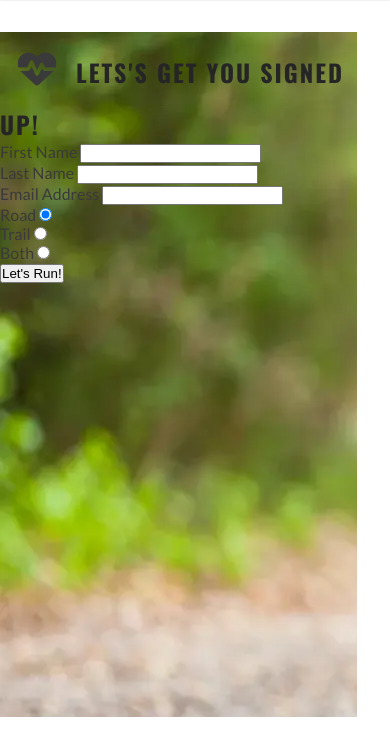
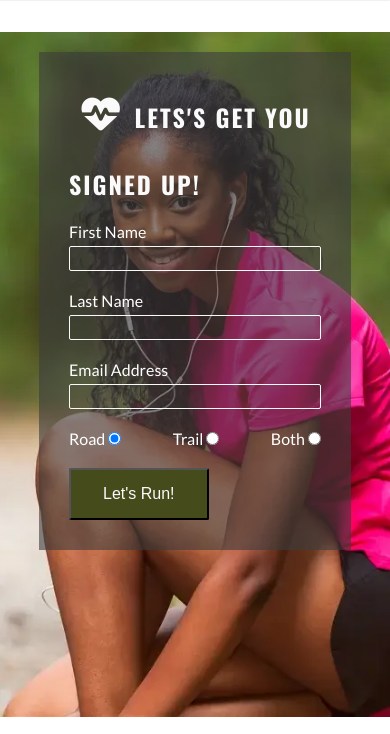
Before and after one commit to Theapuk/love-running-ci-2024, a plain HTML site: page signup.html in a window 390 px wide. Shown: the part 59-793 px from the top of the page. Drawn offline with nearby package versions, Linux system fonts and the light colour scheme.

Commit message:
finished styling for signup form, text white, background transparent, responsive to tablets and above

```diff
--- a/assets/css/style.css
+++ b/assets/css/style.css
@@ -216,7 +216,54 @@ main    {
 
 #signup {
     background-image: url(../images/signup-image.webp);
+    background-size: cover;
+    background-position: 75%;
+    padding: 20px 10% 0 10%;
+    flex-grow: 1;
 }
+
+#signup h2 {
+    color: #fafafa;
+    margin-bottom: 20px;
+}
+
+#signup i {
+    color: #fafafa;
+    margin-bottom: 20px;
+}
+
+#signup-form {
+    color: #ffffff;
+    background-color: rgba(60, 60, 60, 0.6);
+    padding: 30px;
+}
+
+.text-input {
+    background: transparent;
+    color: #fafafa;
+    border: 1px solid #fafafa;
+    border-radius: 2px;
+    padding: 0 5px;
+    margin: 5px 0 20px 0;
+    width: 100%;
+    height: 25px;
+}
+
+.radio-buttons  {
+    width: 100%;
+    display: flex;
+    justify-content: space-between;
+}
+
+.join-button    {
+    border-radius: 2px;
+    background-color: #454b1b;
+    color: #fafafa;
+    font-size: 100%;
+    margin-top: 20px;
+    padding: 15px 32px;
+}
+
 
 /* Footer */
 
@@ -296,6 +343,28 @@ i   {
     #photos {
         column-count:3;
     }
+
+    /* Signup Page */
+    #signup {
+        background-position: center;
+        position: relative;
+        }
+
+    #signup-form   {
+        max-width: 400px;
+        position: absolute;
+        left: 10%;
+        top: 150px;
+    }
+
+    .text-input:hover {
+        border-color: #f16c6b;
+    }
+
+    .join-button:hover {
+        background-color: #fafafa;
+        color: #454b1b;
+    }
 }
 
 
--- a/signup.html
+++ b/signup.html
@@ -43,7 +43,7 @@
                 <input type="text" name="last-name" id="last-name" class="text-input" required>
                 <br>
                 <label for="email-address">Email Address</label>
-                <input type="email" name="email-address" id="email-address" class="text" required>
+                <input type="email" name="email-address" id="email-address" class="text-input" required>
                 <br>
                 <div class="radio-buttons">
                     <div>
```
